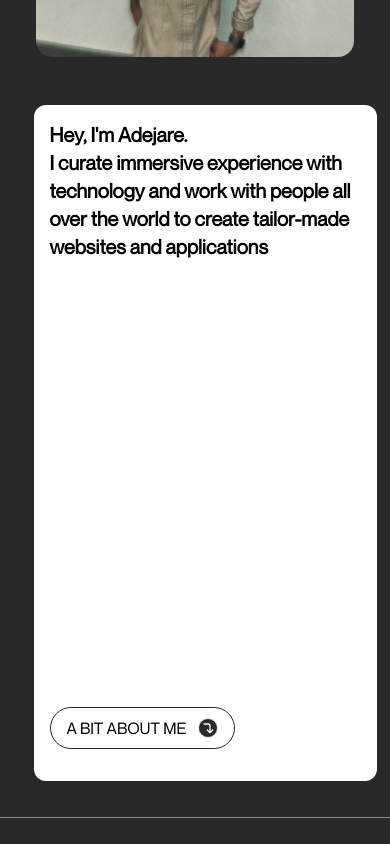
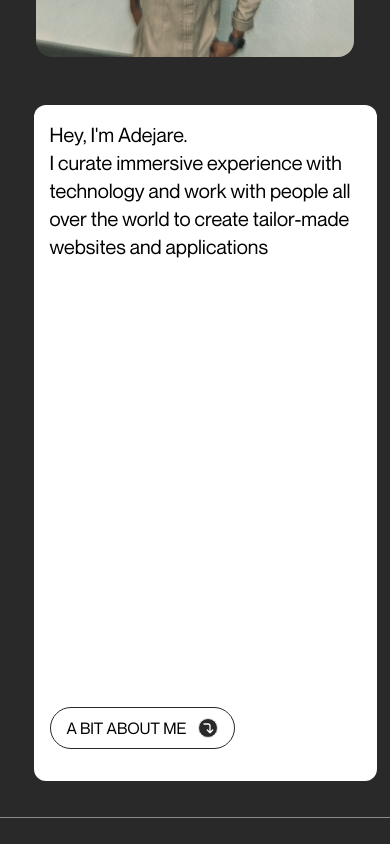
Before and after one commit to Dejare/dejj-23, a React (Create React App) app: page / in a window 390 px wide. Shown: the part 780-1624 px from the top of the page. Built offline with nearby package versions, Linux system fonts and the light colour scheme.

Commit message:
fixed font size

```diff
--- a/src/Main.js
+++ b/src/Main.js
@@ -120,7 +120,7 @@ useEffect(() => {
                                 <div className="flex md:flex-row flex-col p-5 w-screen items-center">
                                     <div className="md:w-[60vw] w-[98%] md:h-screen h-[80vh] bg-white rounded-xl p-4 ml-5 flex flex-col items-start justify-between md:order-1 order-2">
                                         <div>
-                                            <h2 className="md:text-3xl text-xl font-bold">
+                                            <h2 className="md:text-3xl text-xl font-normal">
                                                 Hey, I'm Adejare. <br /> I
                                                 curate immersive experience with
                                                 technology and work with people
```
